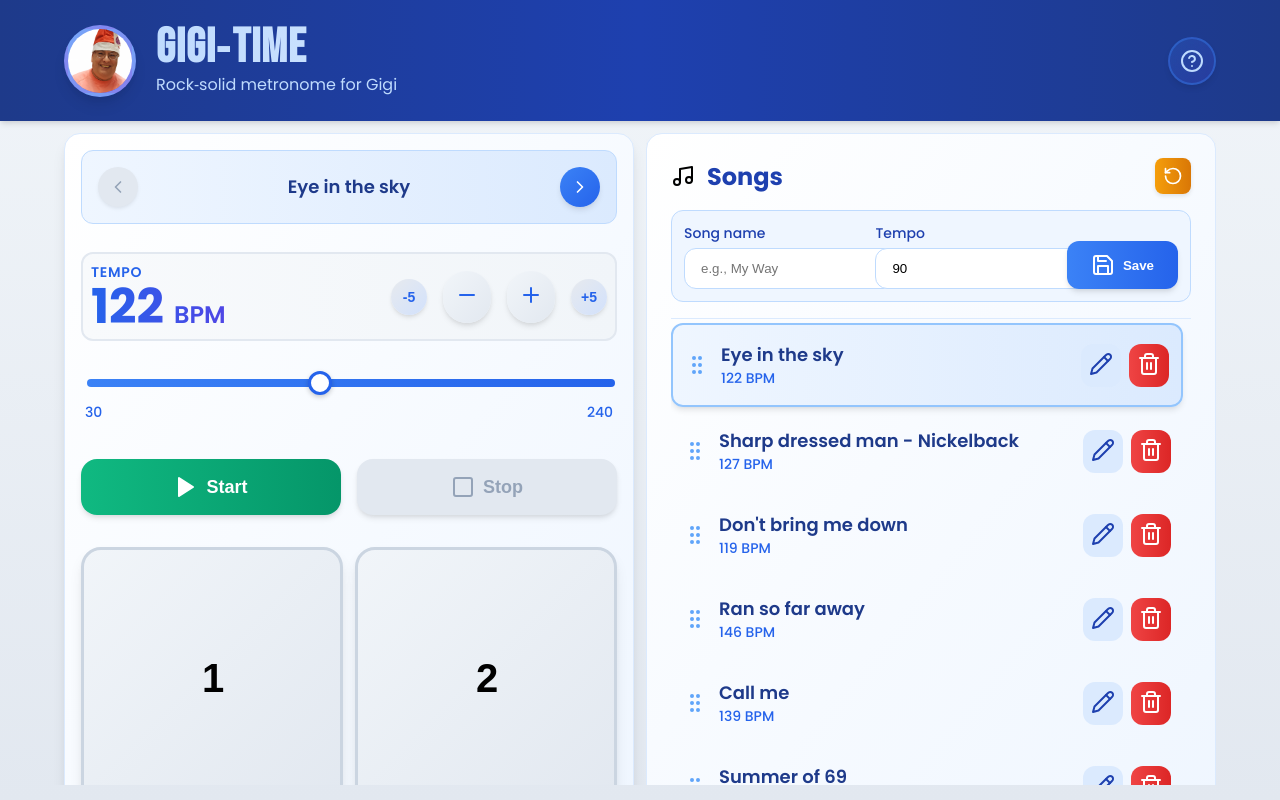
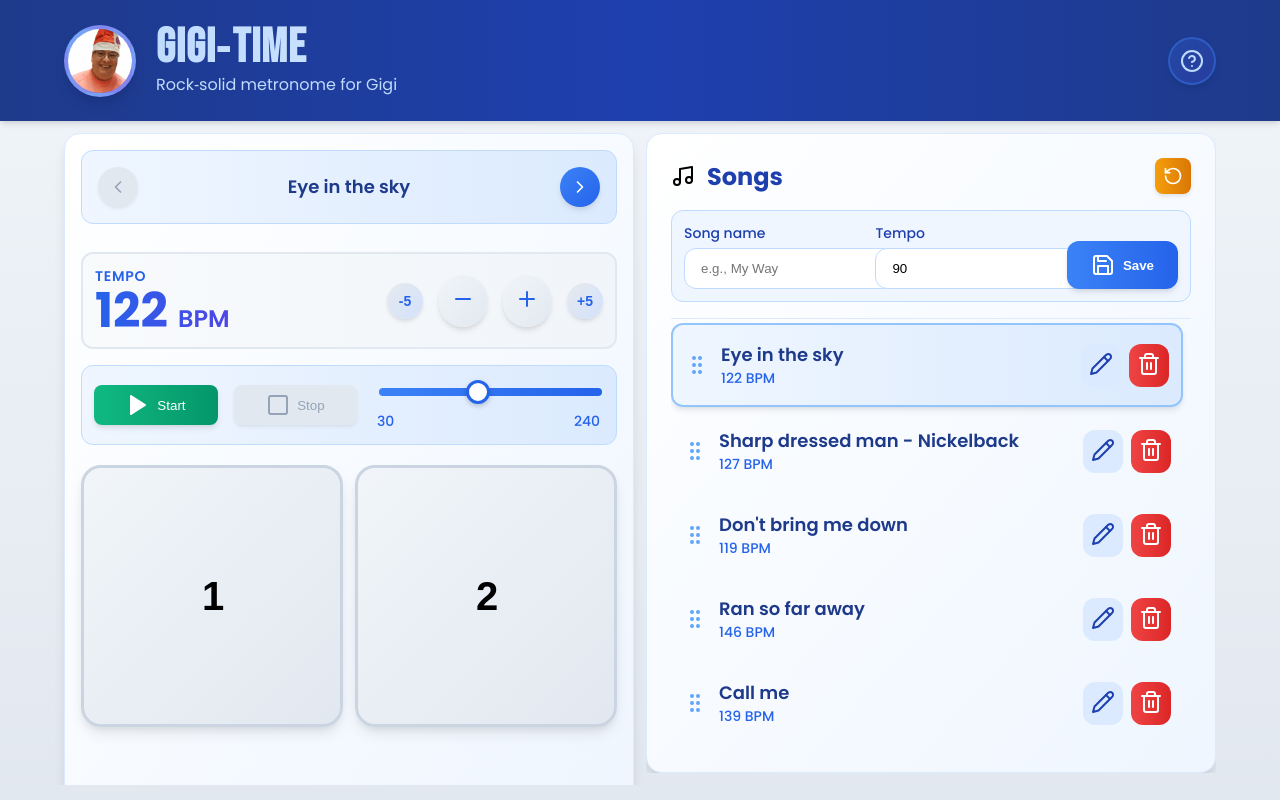
Before and after one commit to nirarad/GigiTime, a React (Create React App) app: page / in a window 1280 px wide. Built offline with nearby package versions, Linux system fonts and the light colour scheme.

Commit message:
Updated controls

```diff
--- a/src/GigiTimeUI.tsx
+++ b/src/GigiTimeUI.tsx
@@ -259,6 +259,24 @@ export default function GigiTimeUIMock() {
             </div>
           </div>
 
+          <div className="control-buttons-mini">
+            <button
+              onClick={start}
+              disabled={running}
+              className={`control-button-mini control-start-button-mini ${running ? 'disabled' : ''}`}
+              aria-label="Start metronome"
+            >
+              <Play fill={running ? "none" : "white"} />&nbsp;&nbsp;Start
+            </button>
+            <button
+              onClick={stop}
+              disabled={!running}
+              className={`control-button-mini control-stop-button-mini ${!running ? 'disabled' : ''}`}
+              aria-label="Stop metronome"
+            >
+              <Square fill={!running ? "none" : "white"} />&nbsp;&nbsp;Stop
+            </button>
+
             <div className="tempo-slider-container">
               <input
                 type="range"
@@ -274,26 +292,9 @@ export default function GigiTimeUIMock() {
                 <span>240</span>
               </div>
             </div>
-
-          <div className="control-buttons">
-            <button
-              onClick={start}
-              disabled={running}
-              className={running ? "start-button disabled" : "start-button"}
-            >
-              <Play fill={running ? "none" : "white"}/> Start
-            </button>
-            <button
-              onClick={stop}
-              disabled={!running}
-              className={!running ? "stop-button disabled" : "stop-button"}
-            >
-              <Square fill={!running ? "none" : "white"}/> Stop
-            </button>
           </div>
-
           <div className="beat-buttons">
-            {[1,2].map((b) => (
+            {[1, 2].map((b) => (
               <button
                 key={b}
                 className={running && currentBeat === b ? "beat-button active" : "beat-button inactive"}
@@ -348,7 +349,7 @@ export default function GigiTimeUIMock() {
                 onClick={addSong}
                 className="save-button"
               >
-                <Save className="save-icon"/> Save
+                <Save className="save-icon" /> Save
               </button>
             </div>
 
@@ -363,13 +364,13 @@ export default function GigiTimeUIMock() {
                   className={`song-item ${selectedSongId === s.id ? 'selected' : ''}`}
                   onClick={() => selectSong(s)}
                 >
-                  <GripVertical className="grip-icon"/>
+                  <GripVertical className="grip-icon" />
                   {s.editing ? (
                     <div className="song-edit-form">
                       <input
                         className="song-edit-input"
                         value={s.name}
-                         onChange={(e)=> {
+                        onChange={(e) => {
                           const updatedSongs = updateSongInStorage(songs, s.id, { name: e.target.value });
                           setSongs(updatedSongs);
                         }}
@@ -380,14 +381,14 @@ export default function GigiTimeUIMock() {
                         max={240}
                         className="song-edit-tempo"
                         value={s.tempo}
-                         onChange={(e)=> {
+                        onChange={(e) => {
                           const updatedSongs = updateSongInStorage(songs, s.id, { tempo: Number(e.target.value) });
                           setSongs(updatedSongs);
                         }}
                       />
                       <button
                         className="done-button"
-                         onClick={(e)=> {
+                        onClick={(e) => {
                           e.stopPropagation();
                           const updatedSongs = updateSongInStorage(songs, s.id, { editing: false });
                           setSongs(updatedSongs);
@@ -406,7 +407,7 @@ export default function GigiTimeUIMock() {
                         <button
                           className="edit-button"
                           aria-label={`Edit ${s.name}`}
-                           onClick={(e)=> {
+                          onClick={(e) => {
                             e.stopPropagation();
                             const updatedSongs = updateSongInStorage(songs, s.id, { editing: true });
                             setSongs(updatedSongs);
@@ -417,7 +418,7 @@ export default function GigiTimeUIMock() {
                         <button
                           className="delete-button"
                           aria-label={`Remove ${s.name}`}
-                          onClick={(e)=> {e.stopPropagation(); removeSong(s.id);}}
+                          onClick={(e) => { e.stopPropagation(); removeSong(s.id); }}
                         >
                           <Trash2 className="delete-icon" />
                         </button>
--- a/src/app.css
+++ b/src/app.css
@@ -132,14 +132,14 @@ main {
   grid-template-columns: 1fr;
   height: calc(100vh - 140px); /* Fixed height to prevent scrolling */
   overflow: hidden; /* Prevent main container scrolling */
-  align-items: start; /* Align containers to the top */
+  align-items: stretch; /* Make both columns equal height */
 }
 
 @media (min-width: 768px) {
   main {
     grid-template-columns: 1fr 1fr;
     height: calc(100vh - 160px); /* Fixed height to prevent scrolling */
-    align-items: start; /* Align containers to the top */
+    align-items: stretch; /* Make both columns equal height */
   }
 }
 
@@ -155,16 +155,17 @@ main {
   gap: 0.75rem;
   border: 1px solid #dbeafe;
   background: linear-gradient(to bottom right, #ffffff, #eff6ff);
-  height: fit-content; /* Changed from 100% to fit-content to prevent overflow */
-  overflow: visible; /* Changed from hidden to visible to show all content */
-  position: relative; /* For pseudo-element positioning */
+  height: 100%; /* Take full height to match the song list */
+  overflow: hidden; /* Changed from hidden to visible to show all content */
+  /*position: relative; /* For pseudo-element positioning */
+  /*justify-content: flex-start; /* Align content to top */
 }
 
 
 /* Enhanced styling for smooth, rounded appearance */
-.controls-section {
-  border-radius: 1rem !important; /* Force all corners to be rounded */
-}
+/* .controls-section {
+  border-radius: 1rem !important;
+} */
 
 /* Selected Song Display */
 .selected-song-display {
@@ -177,7 +178,7 @@ main {
   border: 1px solid #bfdbfe;
   margin-bottom: 0.75rem;
   flex-shrink: 0; /* Prevent shrinking */
-  gap: 1rem;
+  gap: 0.75rem;
 }
 
 
@@ -235,12 +236,91 @@ main {
   height: 1.25rem;
 }
 
+/* Mini Control Buttons */
+.control-buttons-mini {
+  background: linear-gradient(to right, #eff6ff, #dbeafe);
+  border-radius: 0.75rem;
+  border: 1px solid #bfdbfe;
+  display: flex;
+  align-items: center;
+  gap: 1rem;
+  flex-shrink: 0;
+  padding: 0.75rem;
+}
+
+/* Tempo slider takes 2/3 of the container width */
+.control-buttons-mini .tempo-slider-container {
+  flex: 2;
+  padding: 0 0.25rem;
+  margin: 0;
+  flex-shrink: 0;
+}
+
+/* Start/Stop buttons take 1/3 of the container width */
+.control-buttons-mini .control-button-mini {
+  flex: 1;
+  min-width: 0; /* Allow buttons to shrink if needed */
+}
+
+/* Base styles for all control buttons */
+.control-button-mini {
+  display: flex;
+  align-items: center;
+  justify-content: center;
+  width: 5.5rem;
+  height: 2.5rem;
+  border-radius: 0.5rem;
+  border: none;
+  cursor: pointer;
+  box-shadow: 0 4px 6px -1px rgba(0, 0, 0, 0.1), 0 2px 4px -2px rgba(0, 0, 0, 0.06);
+  transition: all 0.2s ease;
+  flex-shrink: 0;
+}
+
+.control-button-mini:not(.disabled):hover {
+  transform: scale(1.05);
+  box-shadow: 0 6px 8px -1px rgba(0, 0, 0, 0.15);
+}
+
+.control-button-mini.disabled {
+  background: #e2e8f0;
+  color: #94a3b8;
+  cursor: not-allowed;
+  transform: none;
+  box-shadow: 0 2px 4px -1px rgba(0, 0, 0, 0.1);
+}
+
+.control-button-mini svg {
+  width: 1.5rem;
+  height: 1.5rem;
+}
+
+/* Start button specific styles */
+.control-start-button-mini:not(.disabled) {
+  background: linear-gradient(to right, #10b981, #059669);
+  color: white;
+}
+
+.control-start-button-mini:not(.disabled):hover {
+  background: linear-gradient(to right, #059669, #047857);
+}
+
+/* Stop button specific styles */
+.control-stop-button-mini:not(.disabled) {
+  background: linear-gradient(to right, #b91010, #960505);
+  color: white;
+}
+
+.control-stop-button-mini:not(.disabled):hover {
+  background: linear-gradient(to right, #960505, #780404);
+}
+
 .tempo-display {
   display: flex;
   align-items: center;
   justify-content: space-between;
   gap: 0.5rem;
-  padding: 0.5rem;
+  padding: 0.75rem;
   background: linear-gradient(to right, #f8fafc, #f1f5f9);
   border-radius: 0.75rem;
   border: 2px solid #e2e8f0;
@@ -324,12 +404,7 @@ main {
   background: linear-gradient(to bottom right, #e2e8f0, #cbd5e1);
 }
 
-.tempo-slider-container {
-  padding: 0 0.25rem;
-  margin: 0.75rem 0;
-  flex-shrink: 0;
-}
-
+/* Tempo slider container styles moved to control-buttons-mini section */
 
 .tempo-slider {
   -webkit-appearance: none;
@@ -372,62 +447,6 @@ main {
   margin-top: 0.5rem;
 }
 
-.control-buttons {
-  display: flex;
-  align-items: center;
-  gap: 1rem;
-  margin: 0.75rem 0;
-  flex-shrink: 0;
-}
-
-
-.start-button, .stop-button {
-  flex: 1;
-  display: flex;
-  align-items: center;
-  justify-content: center;
-  gap: 0.5rem;
-  font-size: 1.125rem;
-  font-weight: 600;
-  padding: 1rem 1.25rem;
-  border-radius: 1rem;
-  border: none;
-  cursor: pointer;
-  box-shadow: 0 4px 6px -1px rgba(0, 0, 0, 0.1), 0 2px 4px -1px rgba(0, 0, 0, 0.06);
-  transition: all 0.2s;
-}
-
-.start-button {
-  background: linear-gradient(to right, #10b981, #059669);
-  color: white;
-}
-
-.start-button:hover:not(:disabled) {
-  background: linear-gradient(to right, #059669, #047857);
-  box-shadow: 0 10px 15px -3px rgba(0, 0, 0, 0.1), 0 4px 6px -2px rgba(0, 0, 0, 0.05);
-}
-
-.start-button:disabled {
-  background: #e2e8f0;
-  color: #94a3b8;
-  cursor: not-allowed;
-}
-
-.stop-button {
-  background: linear-gradient(to right, #ef4444, #dc2626);
-  color: white;
-}
-
-.stop-button:hover:not(:disabled) {
-  background: linear-gradient(to right, #dc2626, #b91c1c);
-  box-shadow: 0 10px 15px -3px rgba(0, 0, 0, 0.1), 0 4px 6px -2px rgba(0, 0, 0, 0.05);
-}
-
-.stop-button:disabled {
-  background: #e2e8f0;
-  color: #94a3b8;
-  cursor: not-allowed;
-}
 
 .beat-buttons {
   display: flex;
```
Lines whose indentation alone changed are shown as unchanged.
